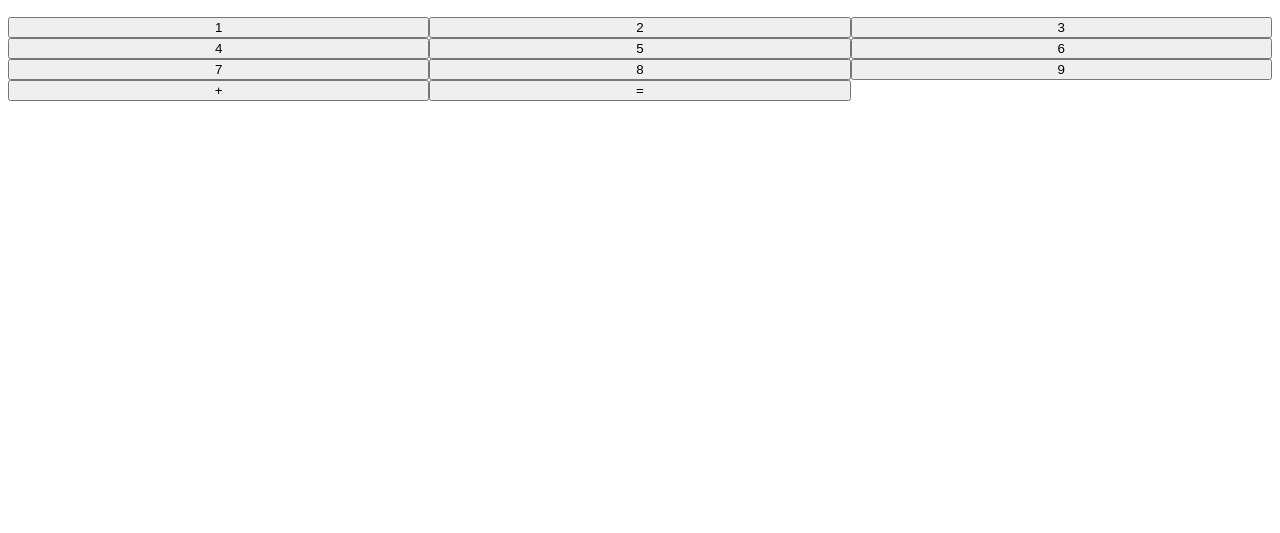
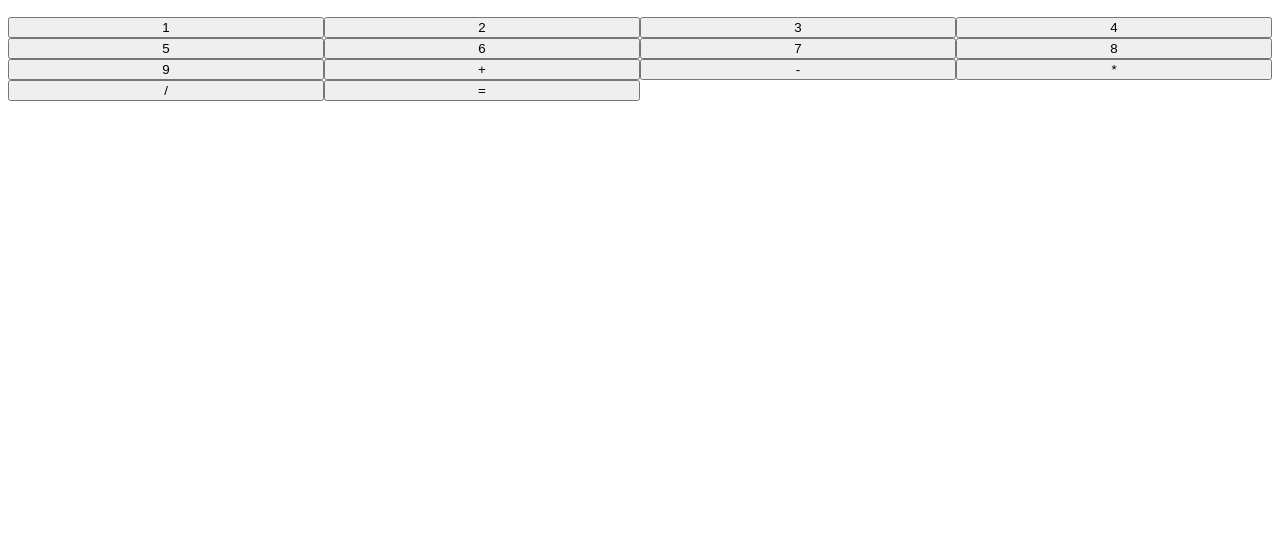
Before and after one commit to jc80800/calculator, a plain HTML site: page index.html in a window 1280 px wide. Shown: the part 267-800 px from the top of the page. Drawn offline with Linux system fonts and the light colour scheme.

Commit message:
Added all operational buttons and innertext

```diff
--- a/script.js
+++ b/script.js
@@ -31,16 +31,33 @@ function addBtns(){
     }
 }
 
-function addOperate(num1){
-    let additionBtn = document.createElement("button");
-    additionBtn.innerText = "+";
-    additionBtn.addEventListener('click', () => {
-        expression = expression + " + ";
-        console.log(expression);
-        changeDisplay(expression);
+function addOperate(){
+    let operationSign = ["+", "-", "*", "/"];
+    for (let i = 0; i < 4; i ++){
+        let additionBtn = document.createElement("button");
+        for (let j = 0; j < 4; j++){
+            additionBtn.innerText = operationSign[i];
+        }
+        additionBtn.addEventListener('click', () => {
+            if (i = 0) {
+                expression = expression + " + ";
+            }
+            else if(i = 1){
+                expression = expression + " - ";
+            }
+            else if(i = 2){
+                expression = expression + " * ";
+            }
+            else {
+                expression = expression + " / ";
+            }
+            console.log(expression);
+            changeDisplay(expression);
     })
-    buttons.appendChild(additionBtn).className = "button";
+    buttons.appendChild(additionBtn).className = "operateButtons";
+    }
 }
+
 
 function readString(){
     let operate = document.createElement("button");
--- a/style.css
+++ b/style.css
@@ -14,7 +14,7 @@
 
 .operatorBtns {
     display: grid;
-    grid-template-columns: 1fr 1fr 1fr;
+    grid-template-columns: 1fr 1fr 1fr 1fr;
     grid-template-rows: 2fr 2fr 2fr 2fr;
     margin: 1fr;
     padding: 1fr;
```
